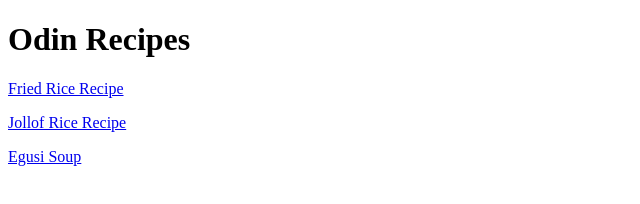
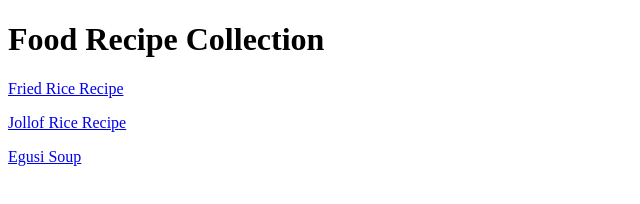
Before and after one commit to Vovwelthedev/Odin-recipes, a plain HTML site: page index.html in a window 1280 px wide. Shown: the whole page, without its empty margins (0-640 px from the left). Drawn offline with Linux system fonts and the light colour scheme.

Commit message:
index.html

```diff
--- a/index.html
+++ b/index.html
@@ -2,10 +2,10 @@
 <html lang="en">
 <head>
   <meta charset="UTF-8">
-  <title>Odin Recipes</title>
+  <title>Food Recipe Collection</title> <!-- I Change the name from Odin Recipes to Food Recipe Collection -->
 </head>
 <body>
-    <h1>Odin Recipes</h1>
+    <h1>Food Recipe Collection</h1>
     <p><a href="recipes/FriedRice.html">Fried Rice Recipe</a></p>
     <p><a href="recipes/JollofRice.html">Jollof Rice Recipe</a></p>
     <p><a href="recipes/EgusiSoup.html"> Egusi Soup</a></p>
```
